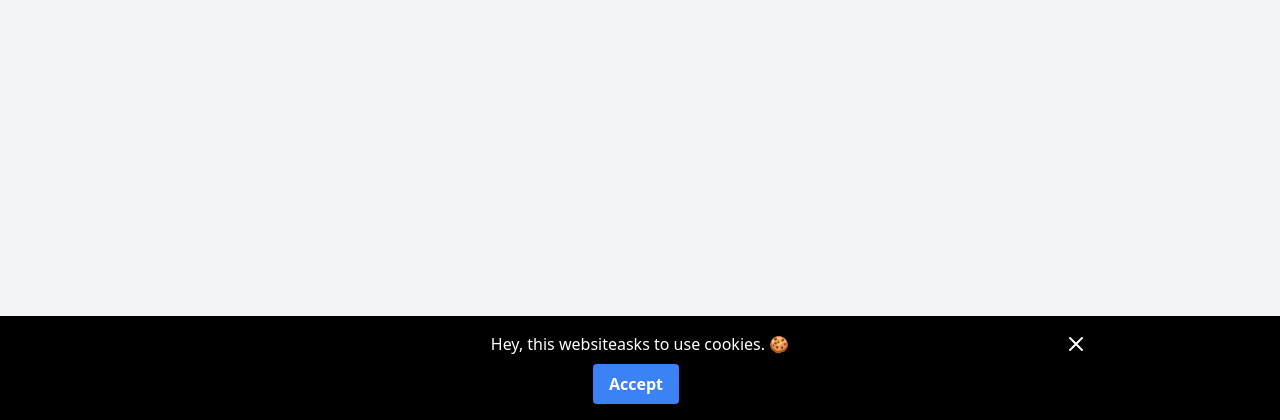
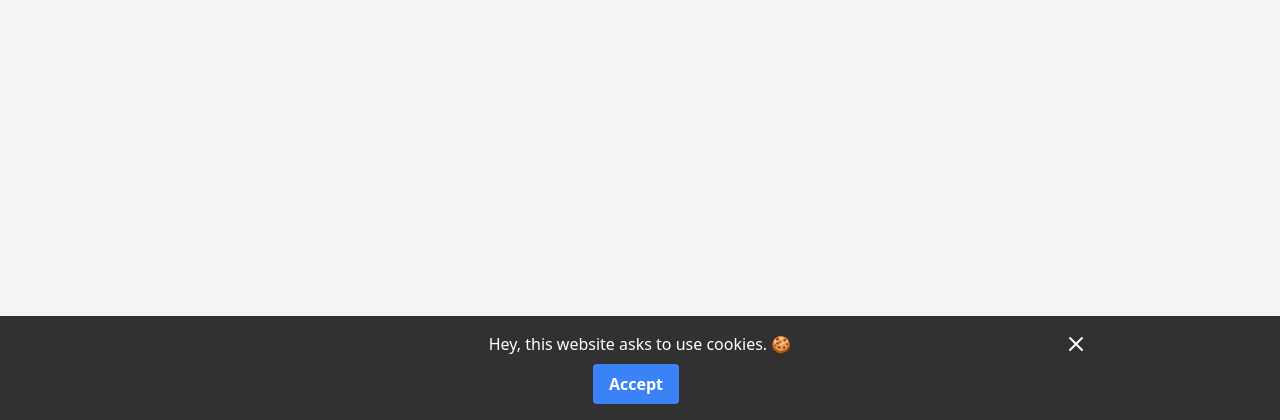
Before and after one commit to ilyaizen/hn-clone, a FastAPI app: page / in a window 1280 px wide. Shown: the part 380-800 px from the top of the page. Run offline with FastAPI, Linux system fonts and the light colour scheme; data that the repository does not hold is empty; some libraries are stand-ins or nearby versions.

Commit message:
Update index.html

```diff
--- a/templates/index.html
+++ b/templates/index.html
@@ -46,7 +46,7 @@
     <!-- Google tag (gtag.js) -->
     <script
       async
-      src="https://www.googletagmanager.com/gtag/js?id=G-B3LPZSZ5SP"
+      src="https://www.googletagmanager.com/gtag/js?id=G-Z0T2QRGXMY"
     ></script>
     <script>
       window.dataLayer = window.dataLayer || [];
@@ -55,7 +55,7 @@
       }
       gtag("js", new Date());
 
-      gtag("config", "G-B3LPZSZ5SP");
+      gtag("config", "G-Z0T2QRGXMY");
     </script>
   </head>
   <body class="bg-gray-100">
@@ -244,10 +244,10 @@
     <!-- Cookie Consent Banner -->
     <div
       id="cookie-consent"
-      class="fixed bottom-0 left-0 right-0 z-50 hidden bg-black p-4 text-center text-white"
+      class="fixed bottom-0 left-0 right-0 z-50 hidden bg-black/80 p-4 text-center text-white"
     >
       <div class="relative mx-auto max-w-4xl">
-        <p class="mb-2">Hey, this websiteasks to use cookies. 🍪</p>
+        <p class="mb-2">Hey, this website asks to use cookies. 🍪</p>
         <button
           id="accept-cookies"
           class="mr-2 rounded bg-blue-500 px-4 py-2 font-bold text-white hover:bg-blue-700"
```
